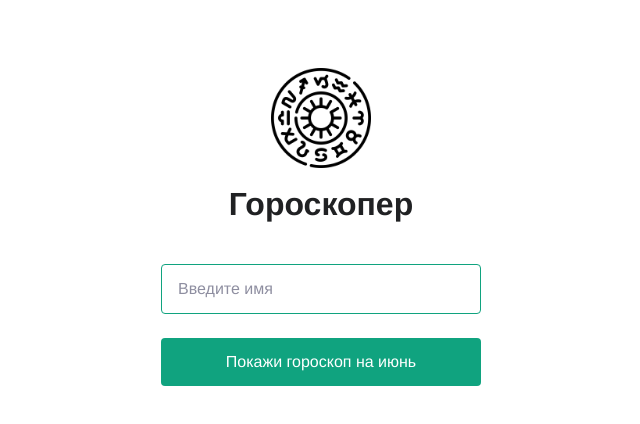
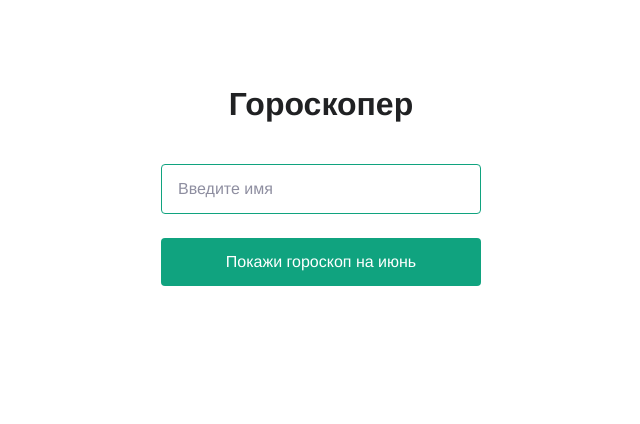
Before and after one commit to khomch/horogpt, a Next.js app: page / in a window 1280 px wide. Shown: the top 424 px of the page, without its empty margins (319-959 px from the left). Built offline with nearby package versions, Linux system fonts and the light colour scheme; a web font is replaced by a local one.

Commit message:
fix image route

```diff
--- a/src/pages/index.js
+++ b/src/pages/index.js
@@ -43,7 +43,6 @@ export default function Home() {
       </Head>
 
       <main className={styles.main}>
-        <Image src={logo} className={styles.icon} width={100} height={100} />
         <h3>Гороскопер</h3>
         <form onSubmit={onSubmit}>
           <input
```
Also changed, not shown: 1 other file (tests, documents, lock files or other folders).
